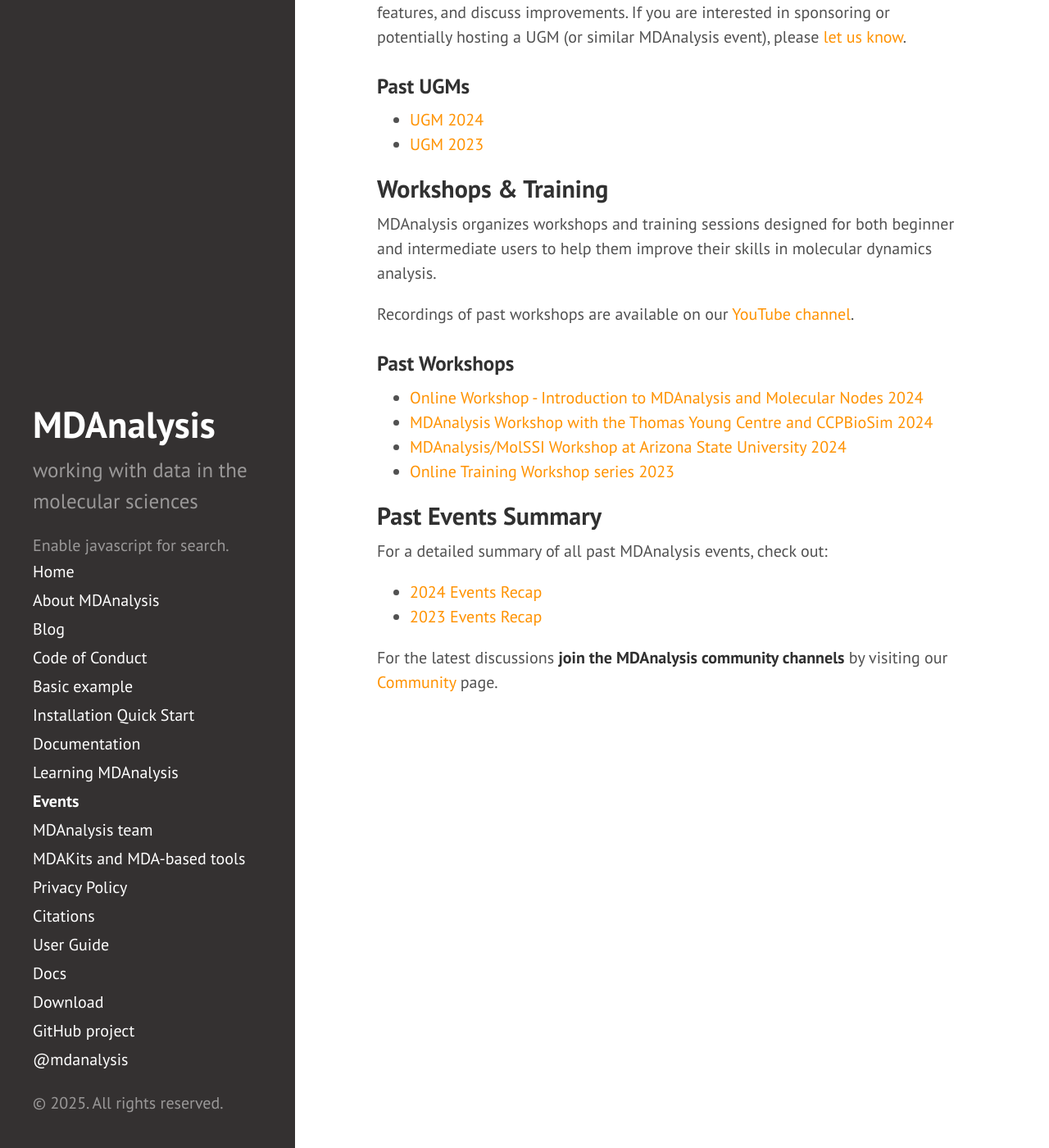
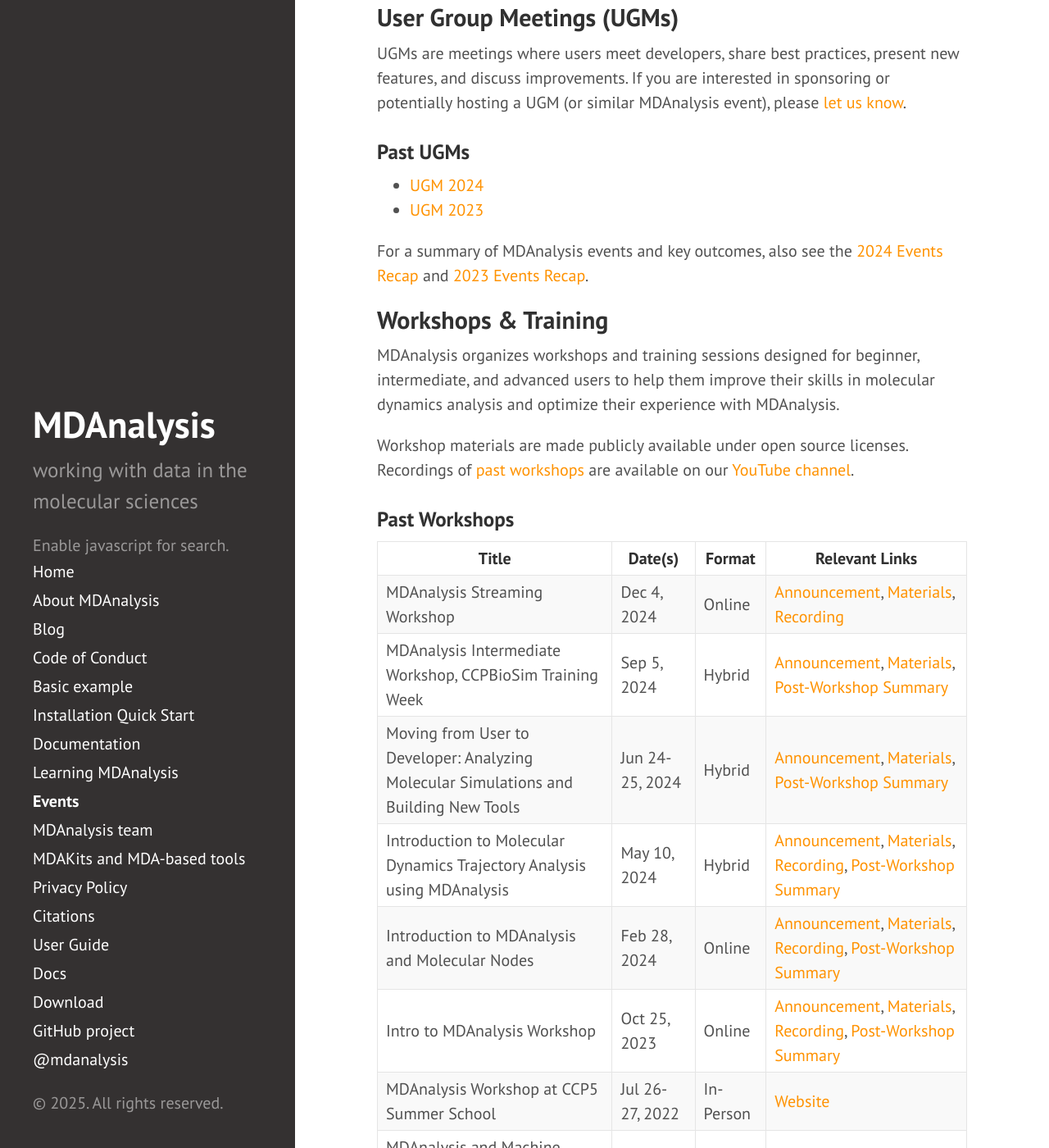
Before and after one commit to MDAnalysis/MDAnalysis.github.io, a Jekyll site: the page built from pages/events.md, in a window 1280 px wide and 1400 px high, scrolled down 518 px. Shown: the whole window at 82% size. Built offline with Jekyll 4.4.1, drawn with Linux system fonts in a browser that asks for light colours; comment, search, counter and statistics services are not loaded; some of the changed text lies outside the part shown.

Commit message:
address PR review comments

```diff
--- a/pages/events.md
+++ b/pages/events.md
@@ -6,7 +6,9 @@ order: 4
 
 MDAnalysis hosts and participates in various **community-driven events, user group meetings (UGMs), and workshops** to foster collaboration and learning.
 
-This page provides information on **upcoming and past events**, including **UGMs, workshops and talks**. Whether you're a developer, researcher, or new to the field, these events provide opportunities to engage with and contribute to the MDAnalysis ecosystem.
+This page provides information on **upcoming and past events**, including **UGMs, workshops, and talks**. Whether you're a developer, researcher, or new to the field, these events provide opportunities to engage with and contribute to the MDAnalysis ecosystem.
+
+For the latest discussions, **join the MDAnalysis community channels** by visiting our [Community]({{ site.baseurl }}/pages/community/) page.
 
 For mentoring programs and outreach opportunities, please visit the [Contribute]({{ site.baseurl }}/pages/contribute/) page.
 
@@ -25,34 +27,40 @@ UGMs are meetings where users meet developers, share best practices, present new
 - [UGM 2024][]
 - [UGM 2023][]
 
+For a summary of MDAnalysis events and key outcomes, also see the [2024 Events Recap][] and [2023 Events Recap][].
+
 ## Workshops & Training
 
-MDAnalysis organizes workshops and training sessions designed for both beginner and intermediate users to help them improve their skills in molecular dynamics analysis.
+MDAnalysis organizes workshops and training sessions designed for beginner, intermediate, and advanced users to help them improve their skills in molecular dynamics analysis and optimize their experience with MDAnalysis.
 
 <!-- TODO: Add a link to workshop materials when available -->
 
-Recordings of past workshops are available on our [YouTube channel][].
+Workshop materials are made publicly available under open source licenses. Recordings of [past workshops](#past-workshops) are available on our [YouTube channel][].
 
 ### Past Workshops
-- [Online Workshop - Introduction to MDAnalysis and Molecular Nodes 2024][]
-- [MDAnalysis Workshop with the Thomas Young Centre and CCPBioSim 2024][]
-- [MDAnalysis/MolSSI Workshop at Arizona State University 2024][]
-- [Online Training Workshop series 2023][]
 
-## Past Events Summary
-For a detailed summary of all past MDAnalysis events, check out:
-- [2024 Events Recap][]
-- [2023 Events Recap][]
+| **Title** | **Date(s)** | **Format** | **Relevant Links** |
+| ----- | ------- | ------ | -------------- |
+| MDAnalysis Streaming Workshop | Dec 4, 2024 | Online | [Announcement](https://www.mdanalysis.org/2024/11/03/ASU_streaming_workshop/), [Materials](https://github.com/MDAnalysis/imd-workshop-2024), [Recording](https://www.youtube.com/watch?v=fjBTvnEADGs) |
+| MDAnalysis Intermediate Workshop, CCPBioSim Training Week | Sep 5, 2024 | Hybrid | [Announcement](https://www.ccpbiosim.ac.uk/training2024), [Materials](https://github.com/MDAnalysis/MDAnalysisWorkshop-Intermediate1Day), [Post-Workshop Summary](https://www.mdanalysis.org/2024/09/11/mda_2024events/#september-5th-mdanalysis-intermediate-workshop-ccpbiosim-training-week) |
+| Moving from User to Developer: Analyzing Molecular Simulations and Building New Tools | Jun 24-25, 2024 | Hybrid | [Announcement](https://www.mdanalysis.org/2024/05/14/ASUworkshop/), [Materials](https://github.com/MDAnalysis/MDAnalysisMolSSIWorkshop-Intermediate2Day/tree/jun24-ws), [Post-Workshop Summary](https://www.mdanalysis.org/2024/09/11/mda_2024events/#june-24th-25th-moving-from-user-to-developer-analyzing-molecular-simulations-and-building-new-tools) |
+| Introduction to Molecular Dynamics Trajectory Analysis using MDAnalysis | May 10, 2024 | Hybrid | [Announcement](https://www.mdanalysis.org/2024/03/30/tyc-workshop/), [Materials](https://github.com/MDAnalysis/MDAnalysisWorkshop-Intro1Day/tree/may24-ws), [Recording](https://youtu.be/p3OUUnHXQjU), [Post-Workshop Summary](https://www.mdanalysis.org/2024/09/11/mda_2024events/#may-10th-introduction-to-molecular-dynamics-trajectory-analysis-using-mdanalysis) |
+| Introduction to MDAnalysis and Molecular Nodes | Feb 28, 2024 | Online | [Announcement](https://www.mdanalysis.org/2024/02/05/mdaMNworkshop/), [Materials](https://github.com/MDAnalysis/MDAnalysisWorkshop-Intro0.5Day/tree/feb24-ws), [Recording](https://youtu.be/3zKBjnRnAMg), [Post-Workshop Summary](https://www.mdanalysis.org/2024/09/11/mda_2024events/#februrary-28th-introduction-to-mdanalysis-and-molecular-nodes-online) |
+| Intro to MDAnalysis Workshop | Oct 25, 2023 | Online | [Announcement](https://www.mdanalysis.org/2023/08/11/workshops/), [Materials](https://github.com/MDAnalysis/MDAnalysisWorkshop-Intro0.5Day/tree/oct23-ws), [Recording](https://youtu.be/njzoNzOwR78), [Post-Workshop Summary](https://www.mdanalysis.org/2024/01/15/mda_events/#mdanalysis-online-training-workshops) |
+| MDAnalysis Workshop at CCP5 Summer School | Jul 26-27, 2022 | In-Person| [Website](https://summer2022.ccp5.ac.uk/) |
+| MDAnalysis and Machine Learning for Molecular Simulations | Jun 9-10, 2022 | Hybrid | [Materials](https://github.com/MDAnalysis/WorkshopMDMLEdinburgh2022), [Post-Workshop Summary](https://www.mdanalysis.org/2022/07/19/UK_workshops/) |
+| Using MDAnalysis for Efficient Simulation Pre- and Post-Processing @SURF | May 26-28, 2021 | Online | [Announcement](https://www.mdanalysis.org/2021/04/09/prace-workshop/), [Materials](https://github.com/MDAnalysis/WorkshopPrace2021) |
+| MDAnalysis 2018 Workshop and Hackathon at Northwestern University | Nov 12-13, 2018 | In-Person | [Announcement](https://www.mdanalysis.org/2018/08/24/numfocus-workshop/), [Materials](https://github.com/MDAnalysis/WorkshopHackathon2018) |
 
-For the latest discussions **join the MDAnalysis community channels** by visiting our [Community]({{ site.baseurl }}/pages/community/) page.
+## Hosting Your Own MDAnalysis Workshops
+**Have you previously hosted/Are you already organizing an MDAnalysis workshop?** [Let us know][partner-workshops], as we would love to help you spread the word and share information about your event.
+
+**Would you like to host your own MDAnalysis workshop**, but don't know where to get started, have questions on available workshop materials, or would like to seek other support from the [MDAnalysis workshop team]({{ site.baseurl }}/pages/team/)? [Get in touch][partner-workshops] to let us know how we can best support you.
 
 
 [UGM 2024]: https://www.mdanalysis.org/pages/ugm2024/
 [UGM 2023]: https://www.mdanalysis.org/pages/ugm2023/
-[YouTube channel]: https://www.youtube.com/@mdanalysis3040
-[Online Workshop - Introduction to MDAnalysis and Molecular Nodes 2024]: https://www.mdanalysis.org/2024/02/05/mdaMNworkshop/
-[MDAnalysis Workshop with the Thomas Young Centre and CCPBioSim 2024]: https://www.mdanalysis.org/2024/03/30/tyc-workshop/
-[MDAnalysis/MolSSI Workshop at Arizona State University 2024]: https://www.mdanalysis.org/2024/05/14/ASUworkshop/
-[Online Training Workshop series 2023]: https://www.mdanalysis.org/2023/08/11/workshops/#:~:text=The%20first%20will%20be%20held,learning%20through%20basic%20MDAnalysis%20tutorials.
 [2024 Events Recap]: https://www.mdanalysis.org/2024/09/11/mda_2024events/
 [2023 Events Recap]: https://www.mdanalysis.org/2024/01/15/mda_events/
+[YouTube channel]: https://www.youtube.com/@mdanalysis3040
+[partner-workshops]: mailto: workshops@mdanalysis.org
```
